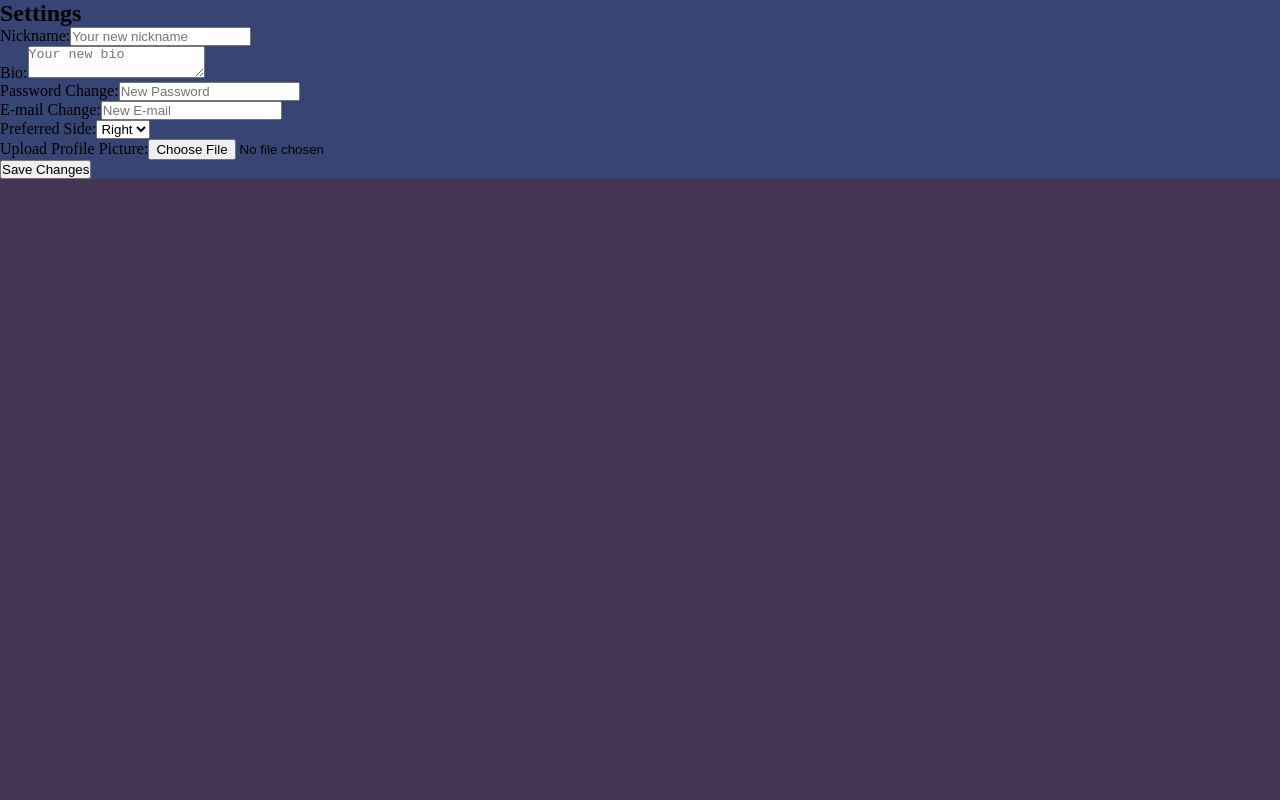
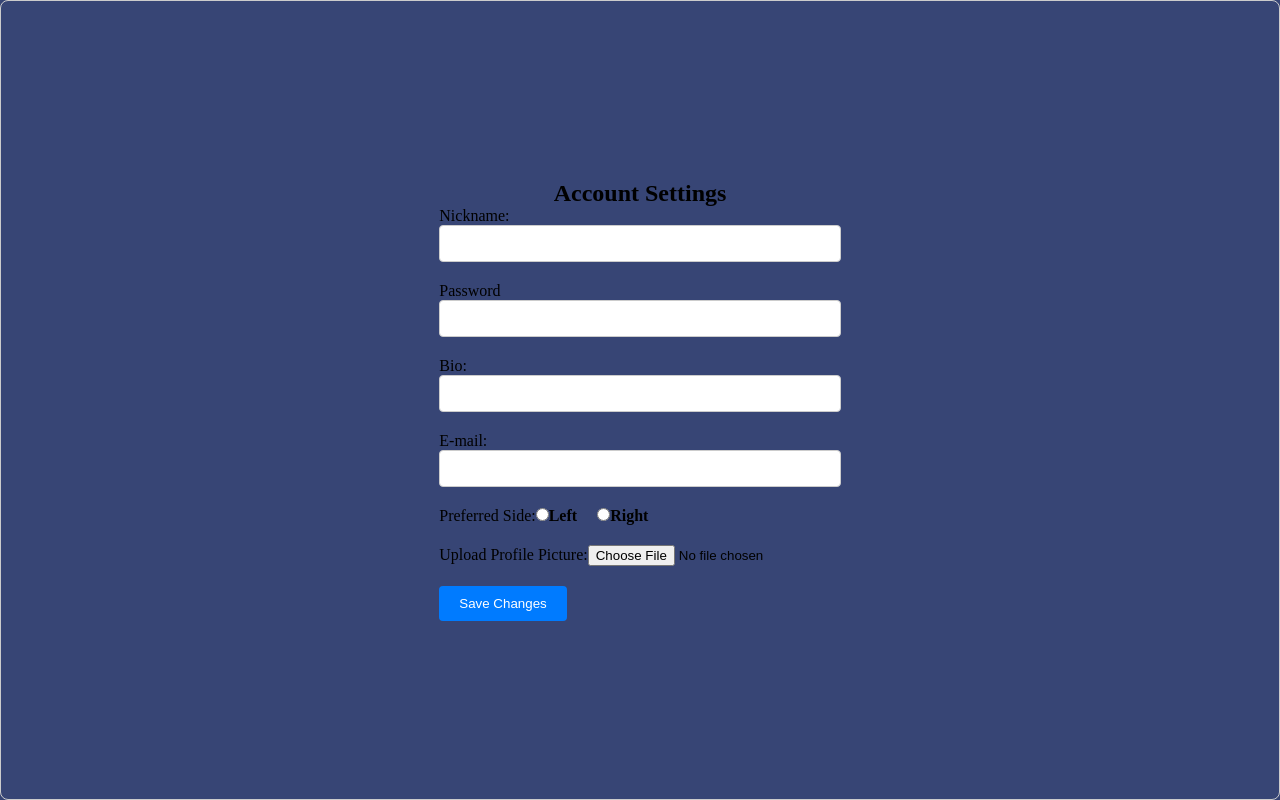
Before and after one commit to catsonluna/compmath, a Next.js app: page /settings in a window 1280 px wide. Built offline with nearby package versions, Linux system fonts and the light colour scheme.

Commit message:
Visi frontend no manis done
Login,register,setting,profile pabeigts

```diff
--- a/pages/settings/index.tsx
+++ b/pages/settings/index.tsx
@@ -1,47 +1,58 @@
-import Head from 'next/head'
+import Head from 'next/head';
 import React from 'react';
-import Image from 'next/image'
-import { Inter } from 'next/font/google'
-// the style
-import styles from 'styles/settings.module.css'
+import Image from 'next/image';
+import { Inter } from 'next/font/google';
+import styles from 'styles/settings.module.css'; // Import your CSS styles
 import { useRouter } from 'next/router';
-// font
-const inter = Inter({ subsets: ['latin'] })
 
-export default function settings(){
+const inter = Inter({ subsets: ['latin'] });
+
+export default function Settings() {
   return (
-            <div className="settings">
-                <h2>Settings</h2>
+    <div className={styles.settingsContainer}>
+      <Head>
+        <title>Account Settings</title>
+      </Head>
+      <h2>Account Settings</h2>
       <form>
-                    <div className="form-group">
-                        <label>Nickname:</label>
-                        <input type="text" name="nickname" placeholder="Your new nickname" />
+        <div className={styles.inputGroup}>
+          <label htmlFor="nickname">Nickname:</label>
+          <input type="text" id="nickname" className={styles.inputField} />
         </div>
-                    <div className="form-group">
-                        <label>Bio:</label>
-                        <textarea name="bio" placeholder="Your new bio"></textarea>
+        <div className={styles.inputGroup}>
+          <label htmlFor="password">Password</label>
+          <input type="text" id="password" className={styles.inputField} />
         </div>
-                    <div className="form-group">
-                        <label>Password Change:</label>
-                        <input type="password" name="password" placeholder="New Password" />
+        <div className={styles.inputGroup}>
+          <label htmlFor="bio">Bio:</label>
+          <input type="text" id="bio" className={styles.inputField} />
         </div>
-                    <div className="form-group">
-                        <label>E-mail Change:</label>
-                        <input type="email" name="email" placeholder="New E-mail" />
+        <div className={styles.inputGroup}>
+          <label htmlFor="email">E-mail:</label>
+          <input type="text" id="email" className={styles.inputField} />
         </div>
-                    <div className="form-group">
+
+        {/* Choose preferred side */}
+        <div className={styles.radioGroup}>
           <label>Preferred Side:</label>
-                        <select name="side">
-                            <option value="right">Right</option>
-                            <option value="left">Left</option>
-                        </select>
+          <div className={styles.radioButton}>
+            <input type="radio" id="left" name="side" value="left" />
+            <label htmlFor="left">Left</label>
           </div>
-                    <div className="form-group">
-                        <label>Upload Profile Picture:</label>
-                        <input type="file" name="profilePicture" accept="image/*" />
+          <div className={styles.radioButton}>
+            <input type="radio" id="right" name="side" value="right" />
+            <label htmlFor="right">Right</label>
           </div>
-                    <button type="submit">Save Changes</button>
+        </div>
+
+        {/* Upload profile picture */}
+        <div className={styles.fileInput}>
+          <label htmlFor="profilePicture">Upload Profile Picture:</label>
+          <input type="file" id="profilePicture" accept=".jpg, .jpeg, .png" />
+        </div>
+
+        <button type="submit" className={styles.saveButton}>Save Changes</button>
       </form>
     </div>
   );
-    };
+}
--- a/styles/settings.module.css
+++ b/styles/settings.module.css
@@ -1,51 +1,67 @@
-.settings {
-    max-width: 400px;
+/* settings.module.css */
+.settingsContainer {
+    width: 100vw;
+    height: 100vh;
     margin: 0 auto;
     padding: 20px;
     border: 1px solid #ccc;
-    border-radius: 10px;
-    box-shadow: 0 4px 6px rgba(0, 0, 0, 0.1);
-    text-align: center;
-}
+    border-radius: 8px;
+    display: flex;
+    flex-direction: column;
+    align-content: center;
+    justify-content: center;
+    align-items: center;
+  }
 
-.form-group {
-    margin: 10px 0;
-}
+  /* h2 {
+    font-size: 24px;
+    margin-bottom: 20px;
+  } */
 
-label {
-    display: block;
+  .inputGroup {
+    margin-bottom: 20px;
+  }
+
+  .label {
     font-weight: bold;
-}
+  }
 
-input[type="text"],
-input[type="password"],
-input[type="email"],
-select,
-textarea {
+  .inputField {
     width: 100%;
     padding: 10px;
     border: 1px solid #ccc;
-    border-radius: 5px;
-    font-size: 1rem;
-    margin-top: 5px;
-}
+    border-radius: 4px;
+    outline: none;
+  }
 
-input[type="file"] {
-    font-size: 1rem;
-    margin-top: 5px;
-}
+  .radioGroup {
+    margin-bottom: 20px;
+  }
 
-button {
-    background-color: #0077b6;
-    color: white;
+  .radioButton {
+    display: inline-block;
+    margin-right: 20px;
+    font-weight: bold;
+  }
+
+  .fileInput {
+    margin-bottom: 20px;
+  }
+
+  .saveButton {
+    background-color: #007BFF;
+    color: #fff;
+    padding: 10px 20px;
     border: none;
-    border-radius: 5px;
-    padding: 10px 20px;
+    border-radius: 4px;
     cursor: pointer;
-    font-size: 1rem;
-    margin-top: 10px;
-}
+  }
 
-button:hover {
-    background-color: #005073;
-}
+  /* Additional styling for textarea if needed */
+  .textareaField {
+    width: 100%;
+    padding: 10px;
+    border: 1px solid #ccc;
+    border-radius: 4px;
+    outline: none;
+  }
```
Lines whose indentation alone changed are shown as unchanged.
